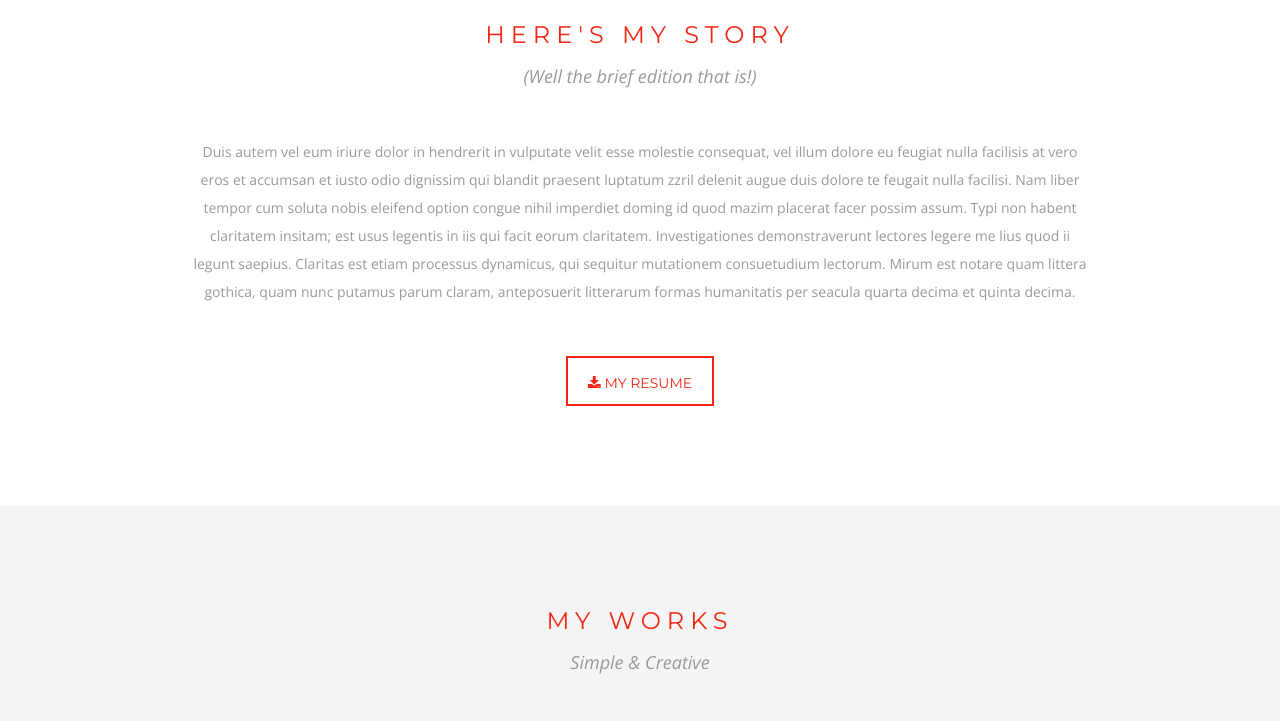
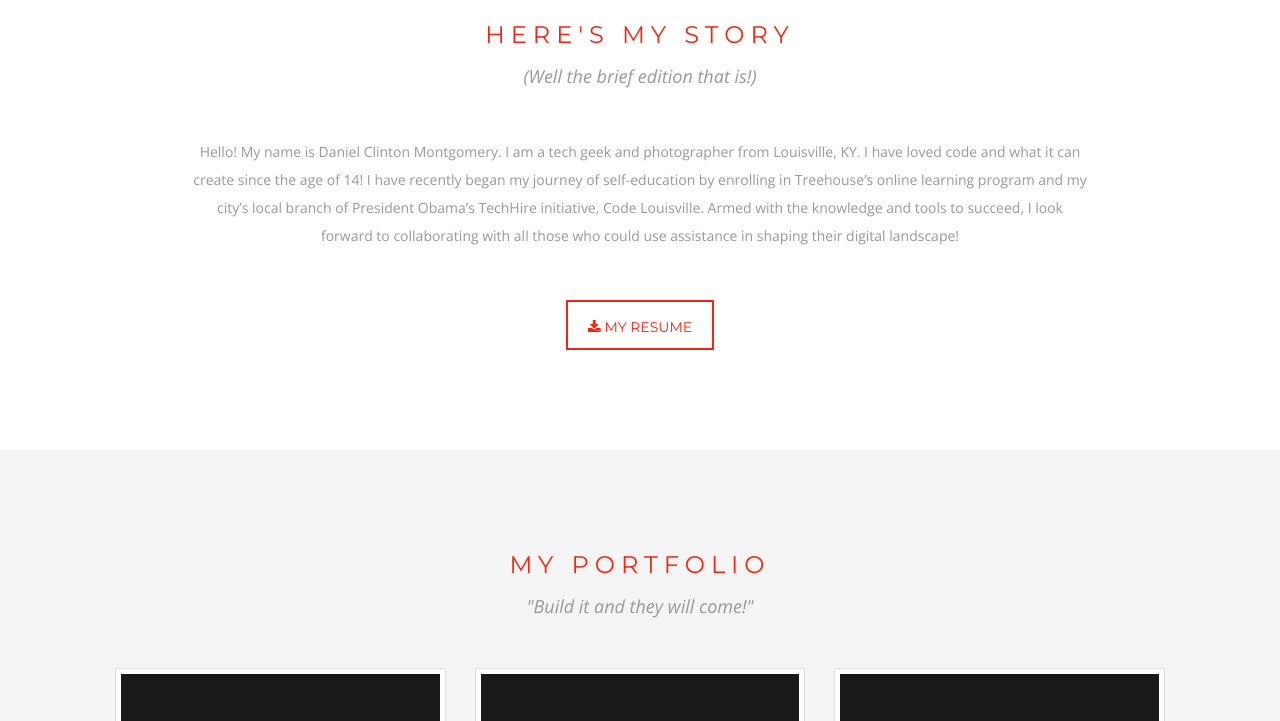
Before and after one commit to DanClinton/vanityproject, a plain HTML site: page index.html in a window 1280 px wide. Shown: the part 680-1401 px from the top of the page. Drawn offline with nearby package versions, Linux system fonts and the light colour scheme.

Commit message:
Added more content to index page

```diff
--- a/index.html
+++ b/index.html
@@ -36,7 +36,7 @@
 		<div class="container_small">
 			<h2 class="section_title">Here's my story</h2>
 			<h3 class="section_subtitle">(Well the brief edition that is!)</h3>
-			<p>Duis autem vel eum iriure dolor in hendrerit in vulputate velit esse molestie consequat, vel illum dolore eu feugiat nulla facilisis at vero eros et accumsan et iusto odio dignissim qui blandit praesent luptatum zzril delenit augue duis dolore te feugait nulla facilisi. Nam liber tempor cum soluta nobis eleifend option congue nihil imperdiet doming id quod mazim placerat facer possim assum. Typi non habent claritatem insitam; est usus legentis in iis qui facit eorum claritatem. Investigationes demonstraverunt lectores legere me lius quod ii legunt saepius. Claritas est etiam processus dynamicus, qui sequitur mutationem consuetudium lectorum. Mirum est notare quam littera gothica, quam nunc putamus parum claram, anteposuerit litterarum formas humanitatis per seacula quarta decima et quinta decima.</p>
+			<p>Hello!  My name is Daniel Clinton Montgomery. I am a tech geek and photographer from Louisville,  KY. I have loved code and what it can create since the age of 14! I have recently began my journey of self-education by enrolling in Treehouse’s online learning program and my city’s local branch of President Obama’s TechHire initiative, Code Louisville. Armed with the knowledge and tools to succeed, I look forward to collaborating with all those who could use assistance in shaping their digital landscape!</p>
 			<a href="#" class="button"><i class="fa fa-download"></i> My Resume</a>
 		</div>
 	</section>
@@ -45,8 +45,8 @@
 	<!-- PORTFOLIO SECTION /////////////////////////////////////////////////////////////////////////// -->
 	<section id="portfolio">
 		<div class="container_big">
-			<h2 class="section_title">My Works</h2>
-			<h3 class="section_subtitle">Simple & Creative</h3>
+			<h2 class="section_title">My Portfolio</h2>
+			<h3 class="section_subtitle">"Build it and they will come!"</h3>
 			<div class="works">
 				<!-- Work 01 -->
 				<article>
@@ -111,7 +111,7 @@
 	<section id="contact">
 		<div class="container_small">
 			<h2 class="section_title">Say Hello!</h2>
-			<h3 class="section_subtitle">Let's Make Something Awesome</h3>
+			<h3 class="section_subtitle">Let's Make Something Amazing!</h3>
 			<div class="info">
 				<!-- Address -->
 				<div>
```
